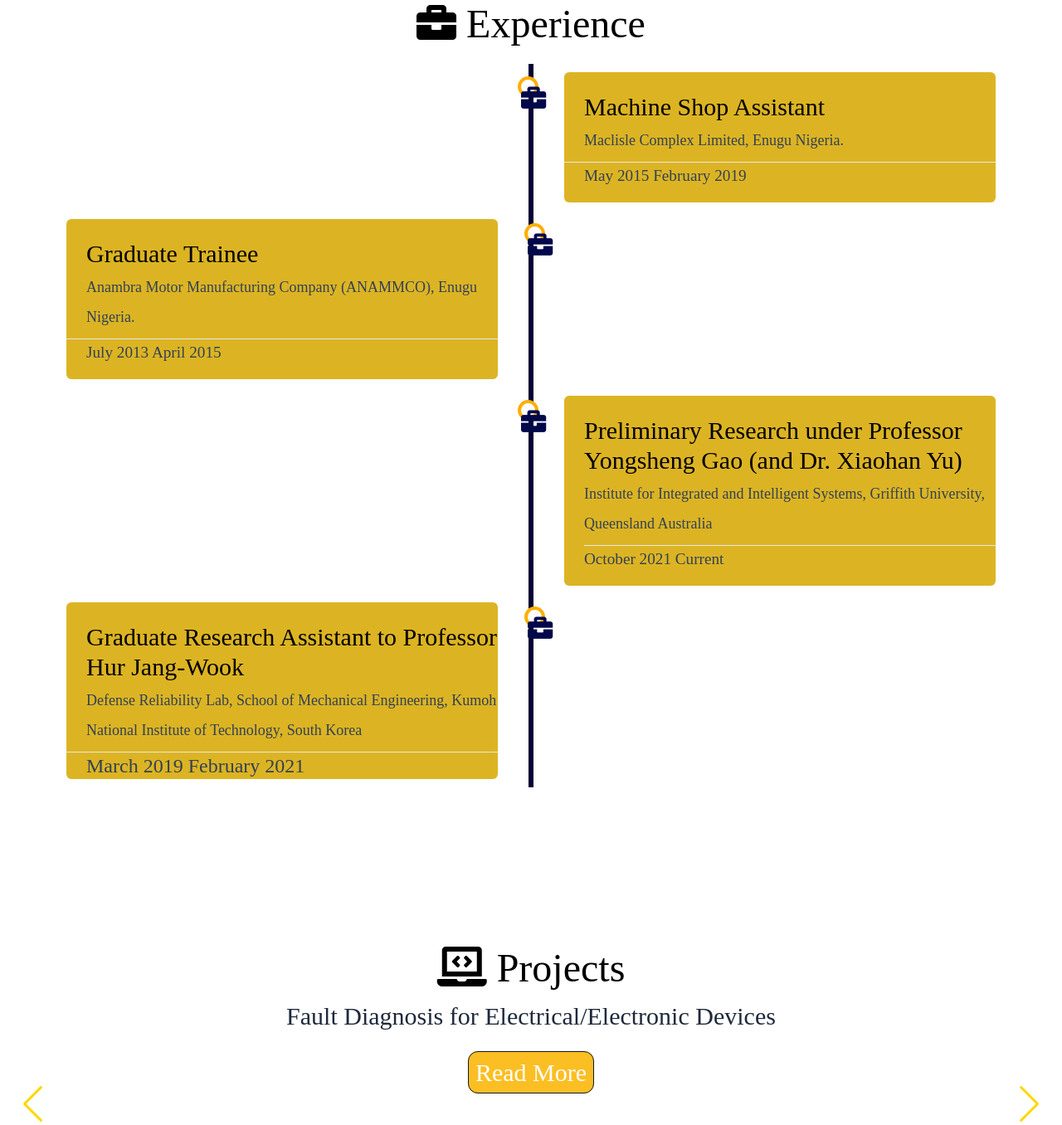
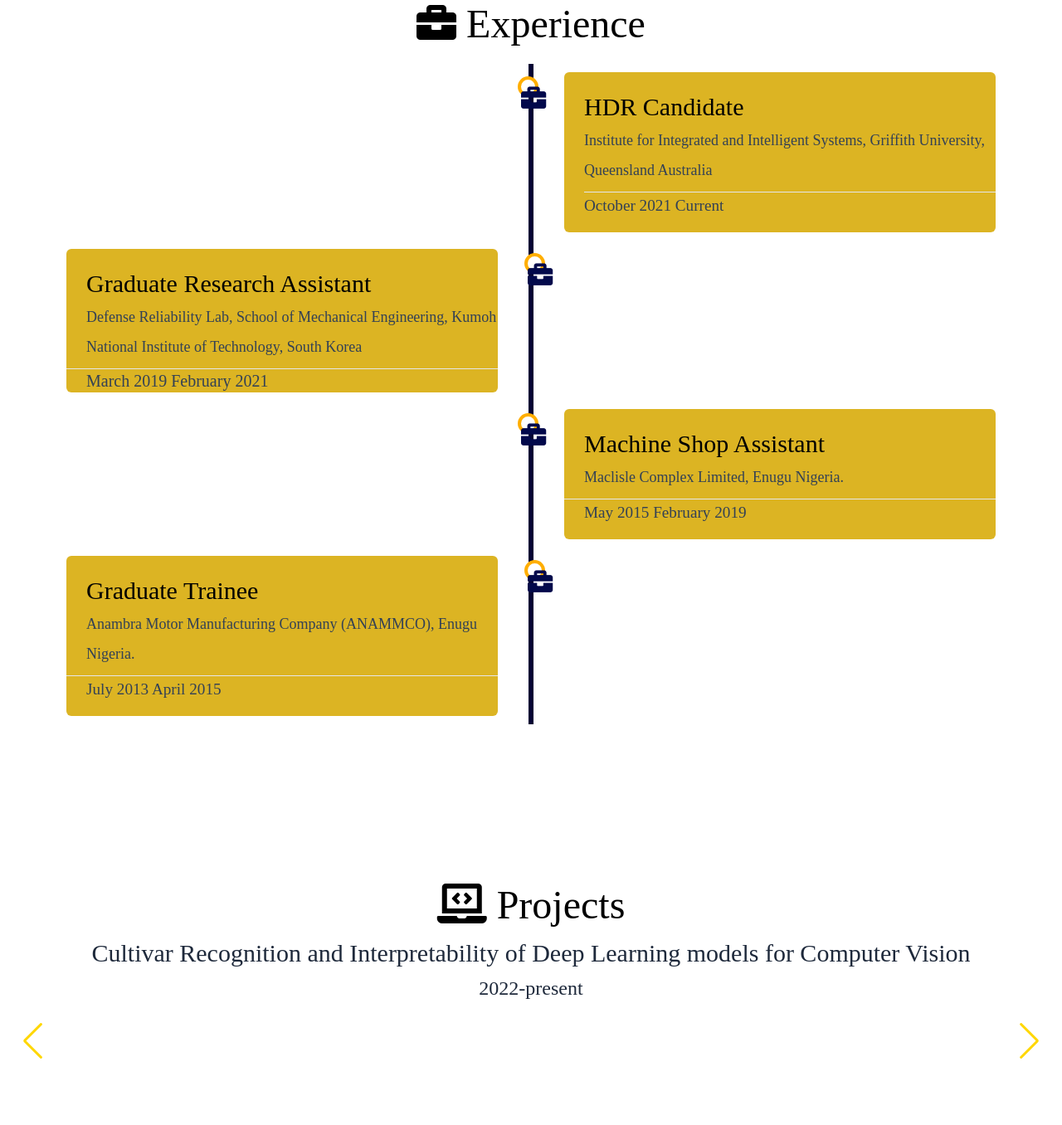
Before and after one commit to odomaurice/ugo_portfolio, a website: page build/index.html in a window 1280 px wide. Shown: the part 2498-3854 px from the top of the page at 83% size. Drawn offline with nearby package versions, Linux system fonts and the light colour scheme; a web font is replaced by a local one.

Commit message:
update on the education and experience sections

```diff
--- a/build/index.html
+++ b/build/index.html
@@ -180,7 +180,7 @@
                     Doctor of Philosophy, School of Engineering and Built Environment
                 </h3>
                 <p class="mt-2 text-3xl  text-start  text-slate-500 dark:text-slate-400 px-2">
-                    Griphit University, QLD Australia.
+                    Griffith University, QLD Australia.
 
 
 
@@ -267,6 +267,37 @@
 
             <div class="timeline">
 
+                <div class="container right">
+                    <div class="content">
+                        <div class="tag text-black">
+                            <h2 class="text-3xl text-black">HDR Candidate <br> <span class="text-lg text-slate-700">Institute for
+                                    Integrated and Intelligent Systems,
+                                    Griffith University, Queensland Australia</span></h2>
+                        </div>
+                        <div class="desc text-lg">
+
+                            <hr class="mx-auto w-full mt-3 bg-slate-800" />
+                            <p class="text-slate-700 text-2xl">October 2021 Current</p>
+                        </div>
+                    </div>
+                </div>
+
+                <div class="container left">
+                    <div class="content">
+                        <div class="tag">
+                            <h2 class="text-3xl text-black">Graduate Research Assistant<br><span class="text-lg text-slate-700">Defense
+                                    Reliability Lab, School of Mechanical Engineering,
+                                    Kumoh National Institute of Technology, South Korea</span> </h2>
+                        </div>
+                        <div class=" text-lg text-slate-700">
+
+                            <hr class="mx-auto w-full mt-3 bg-slate-800" />
+
+                            <p class="mx-6 text-xl">March 2019 February 2021</p>
+                        </div>
+                    </div>
+                </div>
+
                 <div class="container  right  text-slate-400">
                     <div class="content text-start  text-black">
                         <div class="tag text-black">
@@ -317,34 +348,8 @@
 
 
 
-                <div class="container right">
-                    <div class="content">
-                        <div class="tag text-black">
-                            <h2  class="text-3xl text-black">Preliminary Research under Professor Yongsheng Gao (and Dr. Xiaohan Yu) <br> <span class="text-lg text-slate-700">Institute for Integrated and Intelligent Systems,
-                            Griffith University, Queensland Australia</span></h2>
-                        </div>
-                        <div class="desc text-lg">
 
-                            <hr class="mx-auto w-full mt-3 bg-slate-800" />
-                            <p class="text-slate-700 text-2xl">October 2021 Current</p>
-                        </div>
-                    </div>
-                </div>
 
-                <div class="container left">
-                    <div class="content">
-                        <div class="tag">
-                            <h2 class="text-3xl text-black">Graduate Research Assistant to Professor Hur Jang-Wook <br><span class="text-lg text-slate-700">Defense Reliability Lab, School of Mechanical Engineering,
-                            Kumoh National Institute of Technology, South Korea</span> </h2>
-                        </div>
-                        <div class=" text-lg text-slate-700">
-
-                            <hr class="mx-auto w-full mt-3 bg-slate-800" />
-
-                            <p class="mx-6 text-2xl">March 2019 February 2021</p>
-                        </div>
-                    </div>
-                </div>
 
 
 
@@ -362,19 +367,14 @@
 
                 <div class="swiper-slide">
 
-                    <h1 class=" text-3xl mx-3 sm:mx-16  text-center   mt-2 py-2">Fault Diagnosis for Electrical/Electronic
-                        Devices</h1>
-                    <!-- <p class="sm:mx-16 mx-2 text-start text-2xl  px-2">This is a two-year long research funded by Kumoh National University of Technology, South Korea and
-                                    was conducted in the Defense Reliability Lab, School of Mechanical Engineering. This study presents a
-                                    fault diagnostic framework that exploits underlying characteristics from sensor measurements and
-                                    intelligent classification for fault diagnosis. The outputs from this project is published on MDPI
-                                    Algorithms and MDPI Electronics.</p> -->
+                    <h1 class=" text-3xl mx-3 sm:mx-16  text-center   mt-2 py-2">Cultivar Recognition and Interpretability of Deep Learning models for Computer Vision</h1>
+                    <p class="sm:mx-16 mx-2 text-center text-2xl  px-2">2022-present</p>
 
                     <div class="sm:flex-col md:flex-row mt-5 justify-between text-center align-middle mx-2">
 
-                        <a class="w-full more-btn my-3 text-center border text-3xl rounded-xl  p-2 border-solid border-slate-900 bg-amber-400  justify-start text-white hover:bg-white hover:text-amber-300 active:bg-indigo-500 dark:border-none "
+                        <!-- <a class="w-full more-btn my-3 text-center border text-3xl rounded-xl  p-2 border-solid border-slate-900 bg-amber-400  justify-start text-white hover:bg-white hover:text-amber-300 active:bg-indigo-500 dark:border-none "
                             href="https://doi.org/10.3390/electronics10202487" target="_blank">Read More</a>
-
+                        -->
 
                     </div>
                 </div>
```
Also changed, not shown: build/css/style.css.
